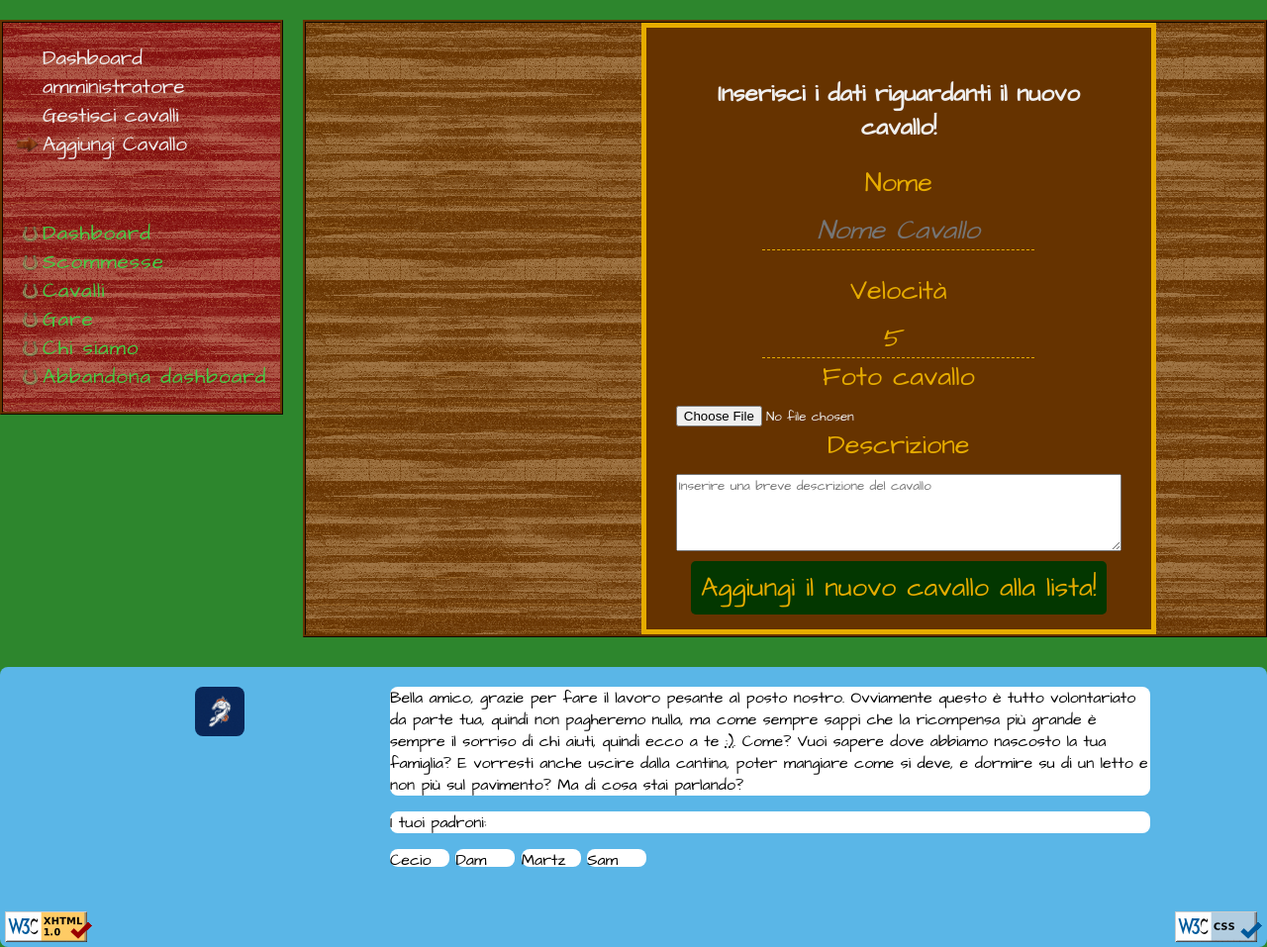
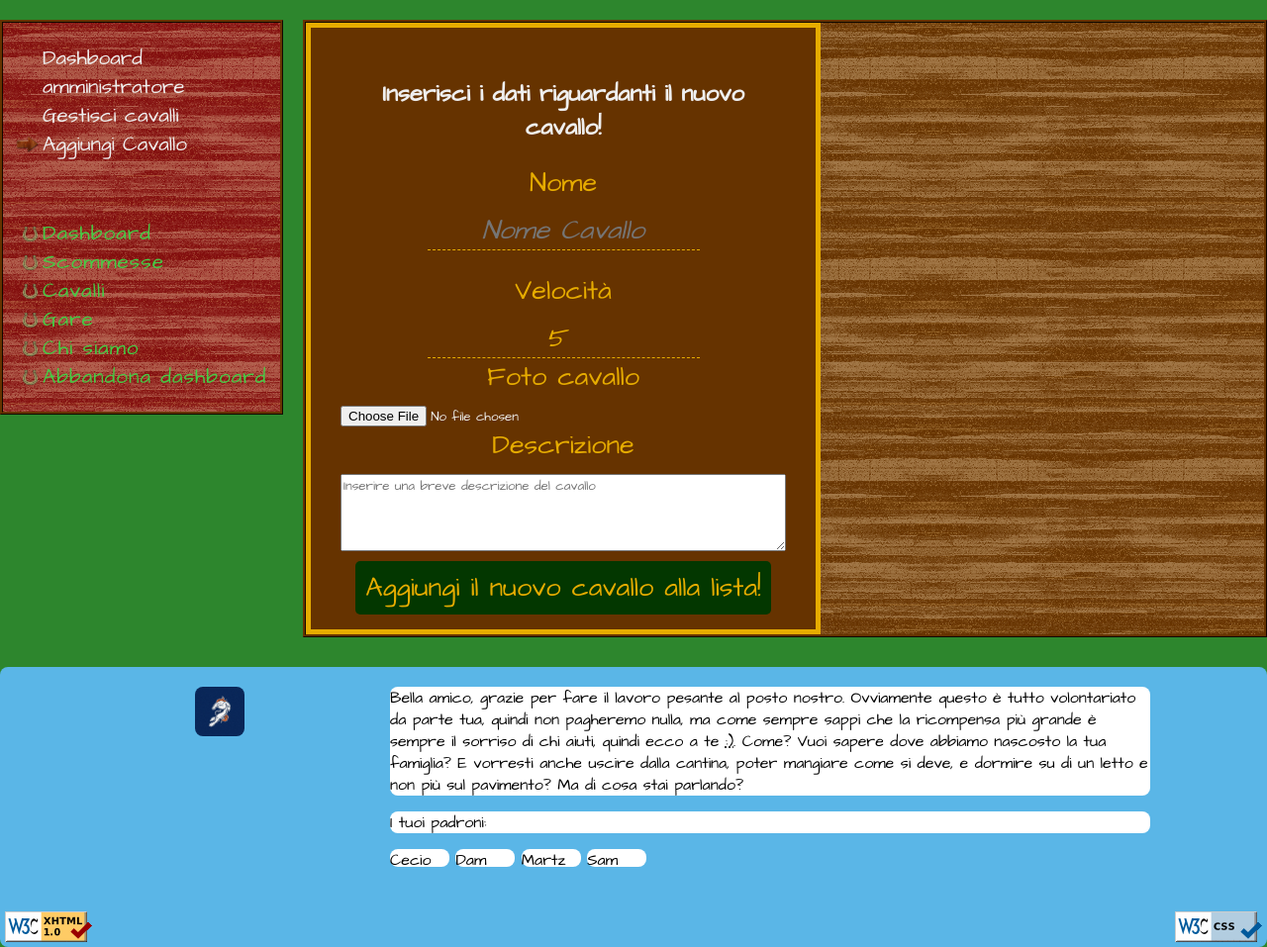
Before and after one commit to zoo43/Ippopodromo, a PHP site: page /html/admin/aggiungiCavallo.html in a window 1280 px wide. Shown: the part 70-1027 px from the top of the page at 99% size. Run offline with PHP 8.4, Linux system fonts and the light colour scheme.

Commit message:
fix form centered

```diff
--- a/style/style.css
+++ b/style/style.css
@@ -201,7 +201,8 @@ main {
 	grid-column: 2/7;
 	grid-row: 1/10;
 
-
+  display: flex;
+  flex-direction: column;
 
 	color: var(--clrWht);
 
@@ -525,7 +526,7 @@ form{
   justify-content: center;
 
   text-align: center;
-  margin: 0 0 0 35%;
+  align-self: center;
   width: 450px;
   font-size: 16px;
   background: var(--clrBrw);
```
